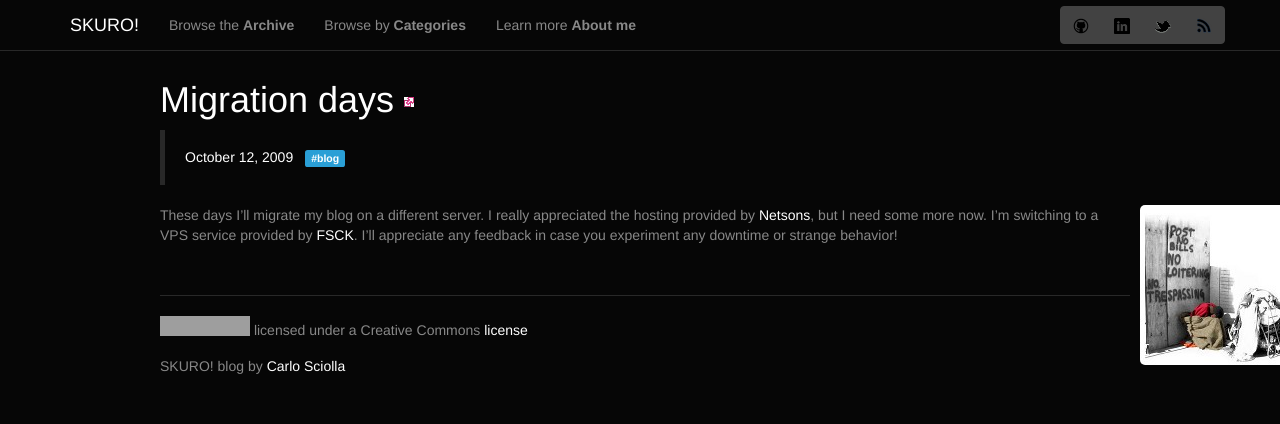
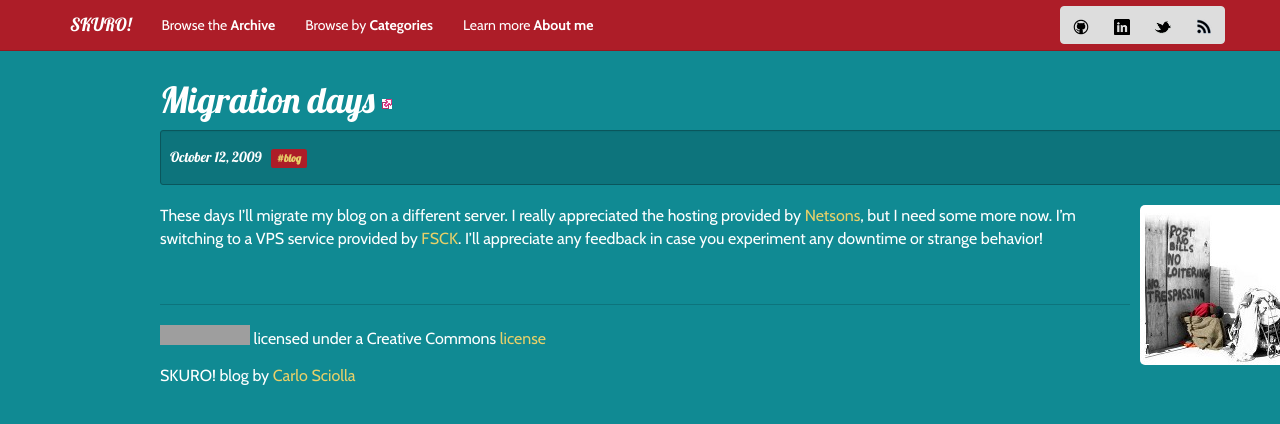
Before and after one commit to skuro/skuro.github.com, a Jekyll site: the page built from _posts/2009-10-12-migration-days.md, in a window 1280 px wide. Shown: the top 424 px of the page. Built offline with Jekyll 4.4.1, drawn with Linux system fonts in a browser that asks for light colours; nearby versions of some CDN libraries; some web fonts are replaced; Markdown is read by kramdown in place of the engine named in the settings; grey boxes are pictures that could not be loaded.

Commit message:
With amelia theme

```diff
--- a/_includes/post_header.html
+++ b/_includes/post_header.html
@@ -4,7 +4,7 @@
     <img src="/img/link.jpg" alt="Permalink to {{ page.title }}" />
   </a>
 </h1>
-<blockquote>
+<div class="well well-sm">
   <h5>
     {{ page.date | date: "%B %e, %Y" }}
     {% if page.categories != empty %}
@@ -14,4 +14,4 @@
     {% endfor %}
     {% endif %}
   </h5>
-</blockquote>
+</div>
--- a/stylesheets/skuro.css
+++ b/stylesheets/skuro.css
@@ -9,6 +9,7 @@
   position: absolute;
   top: 60px;
   left: 145px;
+  font-size: initial;
 }
 
 img.primary-image {
```
Also changed, not shown: stylesheets/bootstrap.min.css.
